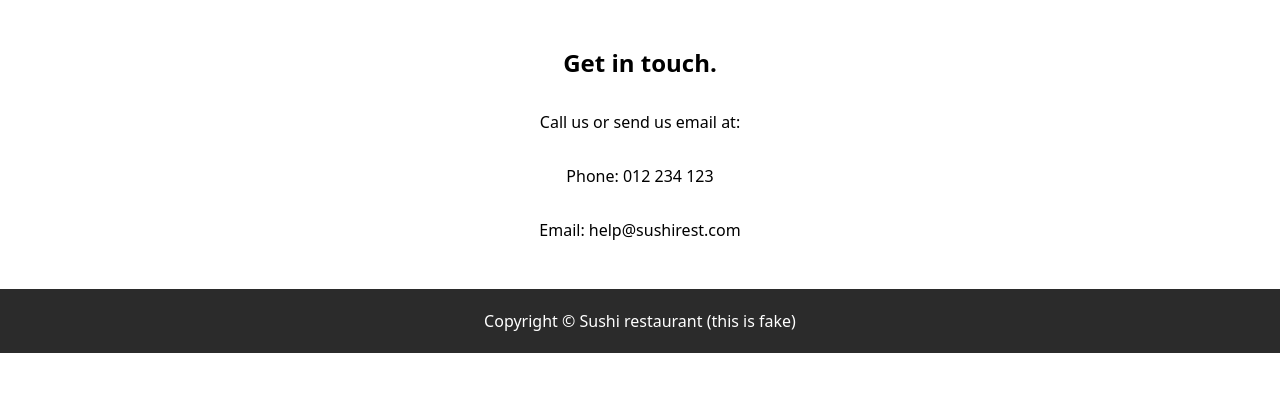
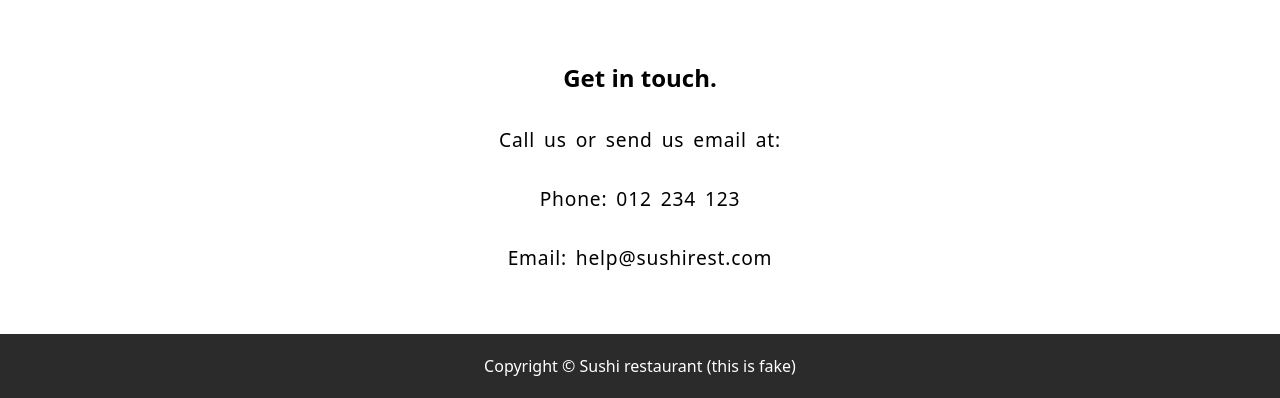
Before and after one commit to 99vik/restaurant-page, a website built with webpack: page dist/index.html in a window 1280 px wide. Both pictures are taken after a click on the link "Contact". Shown: the part 402-800 px from the top of the page. Built offline with nearby package versions, Linux system fonts and the light colour scheme.

Commit message:
FInished styling

```diff
--- a/src/contactTab.js
+++ b/src/contactTab.js
@@ -11,6 +11,9 @@ function showContactTab() {
     p1.textContent = "Call us or send us email at:"
     p2.textContent = "Phone: 012 234 123"
     p3.textContent = "Email: help@sushirest.com"
+    p1.setAttribute("class", "contact-styling");
+    p2.setAttribute("class", "contact-styling");
+    p3.setAttribute("class", "contact-styling");
 
     main.appendChild(h2);
     main.appendChild(p1);
--- a/src/style.css
+++ b/src/style.css
@@ -86,6 +86,7 @@ footer {
 }
 
 main {
+    min-height: 42vh;
     padding: 3rem 3rem;
     display: flex;
     flex-direction: column;
@@ -106,6 +107,12 @@ main {
     letter-spacing: 1px;
     word-spacing: 0.2rem;
     margin: 1rem;
+}
+
+.contact-styling {
+    font-size: 1.2rem;
+    letter-spacing: 0.8px;
+    word-spacing: 0.2rem;
 }
 
 .horizontal-container p {
```
Also changed, not shown: dist/main.js.
